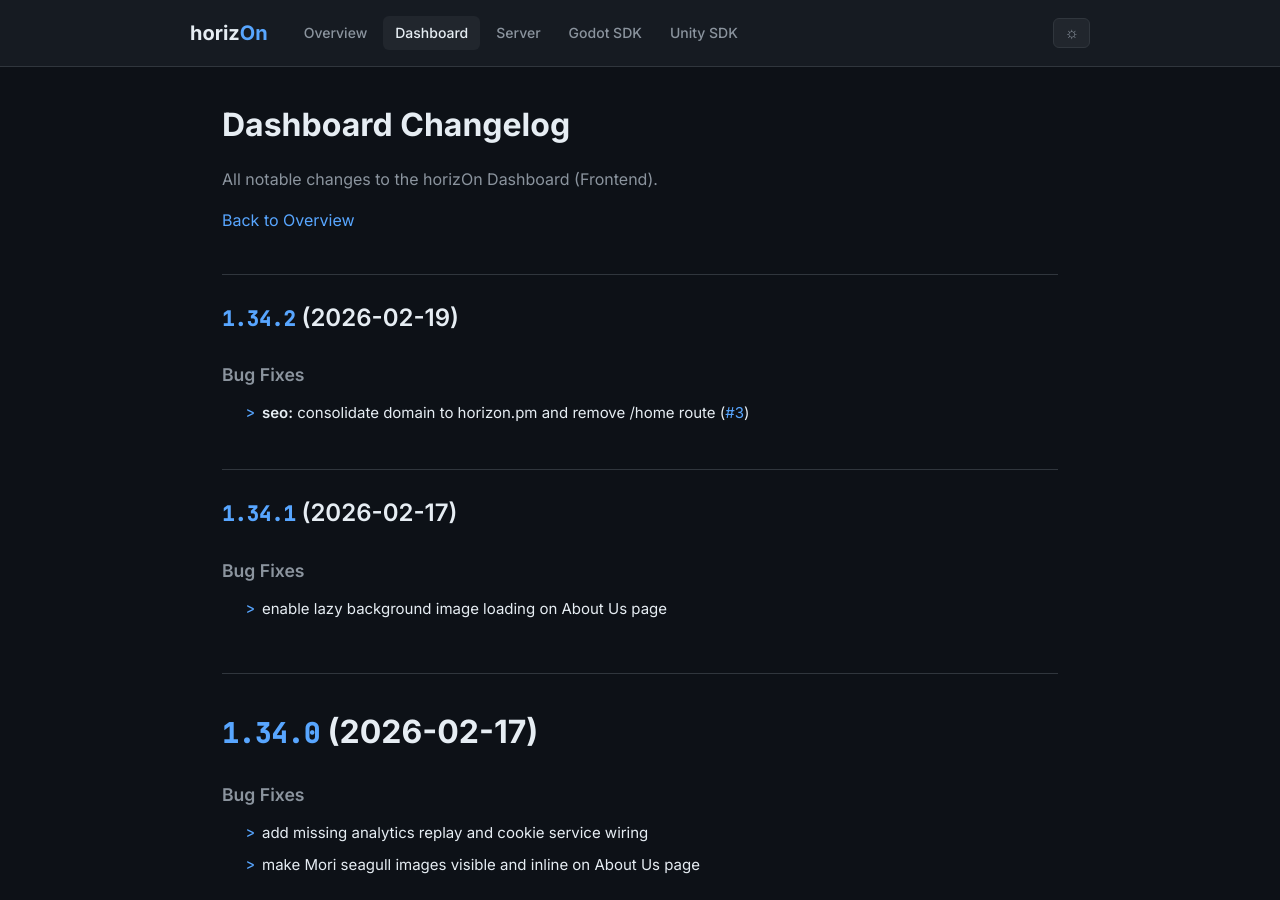
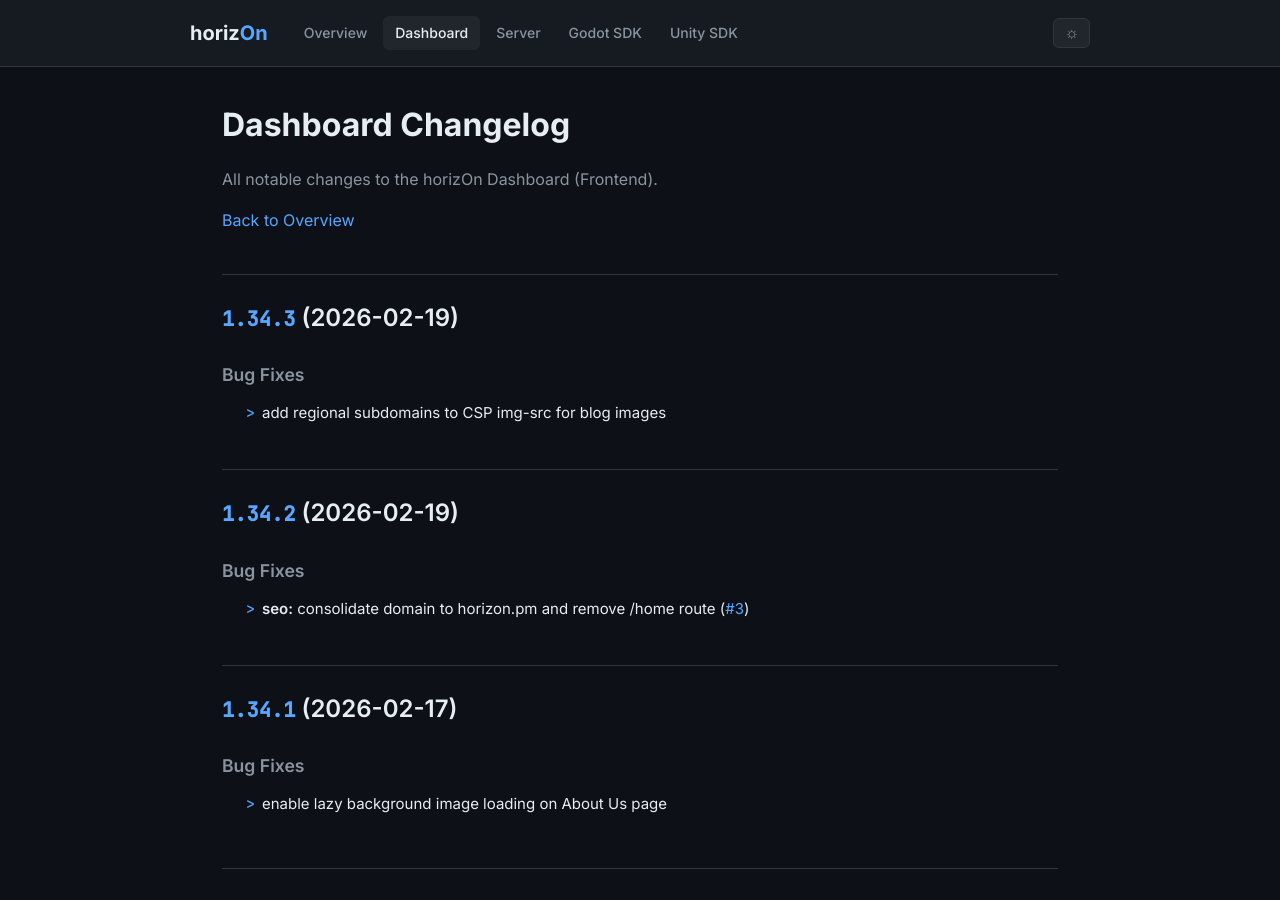
Before and after one commit to ProjectMakersDE/horizOn-Changelog, a Jekyll site: the page built from dashboard-changelog.md, in a window 1280 px wide and 900 px high. Built offline with Jekyll 4.4.1, drawn with Linux system fonts in a browser that asks for light colours.

Commit message:
chore: sync changelogs [skip ci]

```diff
--- a/dashboard-changelog.md
+++ b/dashboard-changelog.md
@@ -8,6 +8,13 @@ title: Dashboard Changelog
 All notable changes to the horizOn Dashboard (Frontend).
 
 [Back to Overview](.)
+
+## [1.34.3](https://github.com/ProjectMakersDE/horizOn-Dashboard/compare/v1.34.2...v1.34.3) (2026-02-19)
+
+
+### Bug Fixes
+
+* add regional subdomains to CSP img-src for blog images ([3b90f66](https://github.com/ProjectMakersDE/horizOn-Dashboard/commit/3b90f66777bc08e3cec917dd69b491fbe774419d))
 
 ## [1.34.2](https://github.com/ProjectMakersDE/horizOn-Dashboard/compare/v1.34.1...v1.34.2) (2026-02-19)
 
```
Also changed, not shown: index.md (+1 -1 lines).
